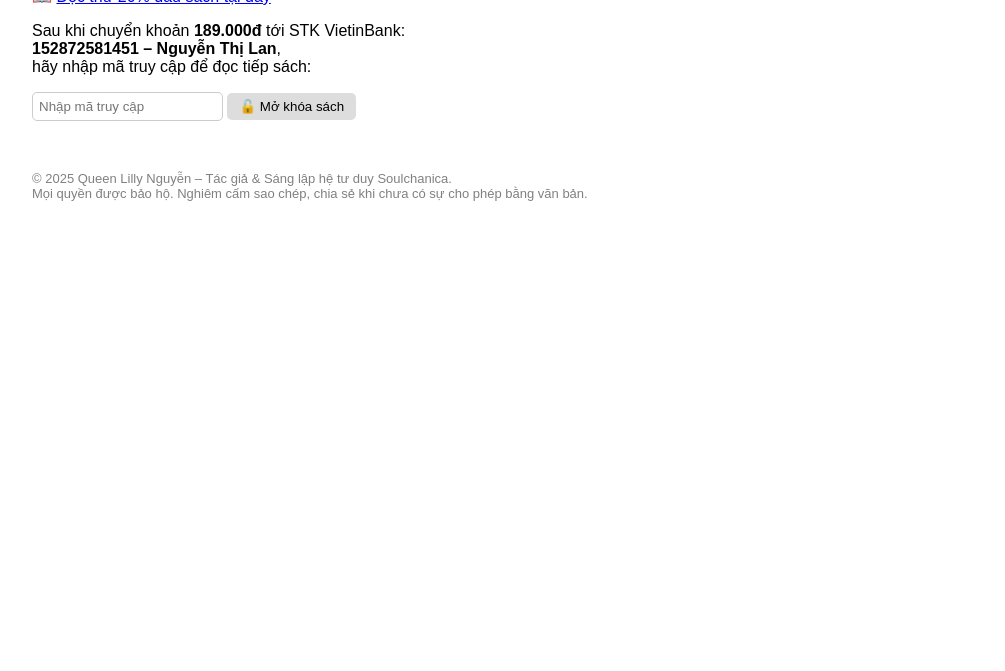
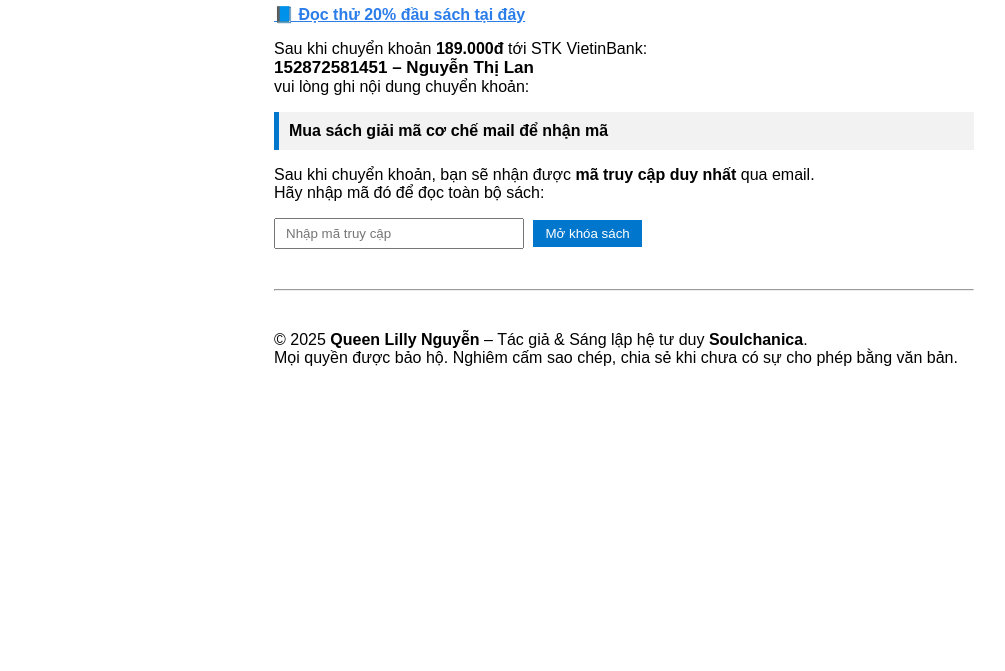
Before and after one commit to Queenlillynguyen/queenlillynguyen.github.io, a plain HTML site: page index.html in a window 1280 px wide. Shown: the part 129-800 px from the top of the page, without its empty margins (16-1021 px from the left). Drawn offline with Linux system fonts and the light colour scheme.

Commit message:
Update index.html

```diff
--- a/index.html
+++ b/index.html
@@ -1,47 +1,42 @@
-<!DOCTYPE html>
+https://docs.google.com/document/d/1D238f2gK9ANJWAMYVLmBzH9vA0qoxSL-/edit?usp=drivesdk&usp=embed_facebook
+v<!DOCTYPE html>
 <html lang="vi">
 <head>
   <meta charset="UTF-8">
-  <title>Sách: Giải mã Cơ Chế Tâm Lý và Tái Thiết Tư Duy Mới</title>
-  <style>
-    body { font-family: Arial, sans-serif; padding: 40px; }
-    .button { padding: 6px 12px; background-color: #ddd; border: none; border-radius: 5px; cursor: pointer; }
-    input { padding: 6px; border: 1px solid #ccc; border-radius: 5px; }
-  </style>
+  <title>Giải mã Cơ Chế Tâm Lý và Tái Thiết Tư Duy Mới</title>
 </head>
-<body>
+<body style="font-family: Arial, sans-serif; padding: 30px; max-width: 700px; margin: auto;">
 
-  <h2>Sách: <b>Giải mã Cơ Chế Tâm Lý và Tái Thiết Tư Duy Mới</b></h2>
+  <h2>📖 Sách: <span style="color: #222;">Giải mã Cơ Chế Tâm Lý và Tái Thiết Tư Duy Mới</span></h2>
 
-  <p>📖 <a href="https://docs.google.com/document/d/1D238f2gK9ANJWAMYVLmBzH9vA0qoxSL-/edit?usp=drivesdk" target="_blank">Đọc thử 20% đầu sách tại đây</a></p>
+  <p>
+    <a href="https://docs.google.com/document/d/1D238f2gK9ANJWAMYVLmBzH9vA0qoxSL-/edit?usp=drivesdk" target="_blank" style="color: #2b7de9; font-weight: bold;">📘 Đọc thử 20% đầu sách tại đây</a>
+  </p>
 
-  <p>Sau khi chuyển khoản <b>189.000đ</b> tới STK VietinBank:<br>
-  <b>152872581451 – Nguyễn Thị Lan</b>,<br>
-  hãy nhập mã truy cập để đọc tiếp sách:</p>
+  <p>
+    Sau khi chuyển khoản <strong style="font-size: 16px;">189.000đ</strong> tới STK VietinBank:<br>
+    <strong style="font-size: 17px; color: #000;">152872581451 – Nguyễn Thị Lan</strong><br>
+    vui lòng ghi nội dung chuyển khoản:
+  </p>
 
-  <input type="text" id="codeInput" placeholder="Nhập mã truy cập">
-  <button class="button" onclick="unlock()">🔓 Mở khóa sách</button>
+  <p style="background-color: #f2f2f2; padding: 10px; border-left: 5px solid #0077cc; font-weight: bold;">
+    Mua sách giải mã cơ chế mail để nhận mã
+  </p>
 
-  <div id="fullLink" style="display:none; margin-top:20px;">
-    ✅ Truy cập sách đầy đủ tại đây:<br>
-    <a href="https://docs.google.com/document/d/1fyWDkIpTwsiIpMlhgqI2sncwqn4bshwl/edit?usp=drivesdk" target="_blank">👉 Toàn bộ nội dung sách</a>
-  </div>
+  <p>
+    Sau khi chuyển khoản, bạn sẽ nhận được <strong>mã truy cập duy nhất</strong> qua email.<br>
+    Hãy nhập mã đó để đọc toàn bộ sách:
+  </p>
 
-  <p style="margin-top:50px; font-size: 13px; color: gray;">
-    © 2025 Queen Lilly Nguyễn – Tác giả & Sáng lập hệ tư duy Soulchanica.<br>
+  <input type="text" placeholder="Nhập mã truy cập" style="padding: 6px 10px; width: 250px;">
+  <button style="padding: 6px 12px; margin-left: 5px; background-color: #0077cc; color: white; border: none;">Mở khóa sách</button>
+
+  <hr style="margin: 40px 0;">
+
+  <p>
+    © 2025 <strong>Queen Lilly Nguyễn</strong> – Tác giả & Sáng lập hệ tư duy <strong>Soulchanica</strong>.<br>
     Mọi quyền được bảo hộ. Nghiêm cấm sao chép, chia sẻ khi chưa có sự cho phép bằng văn bản.
   </p>
 
-  <script>
-    function unlock() {
-      const code = document.getElementById("codeInput").value.trim();
-      if (code === "PHONGNGUYETTHE98") {
-        document.getElementById("fullLink").style.display = "block";
-      } else {
-        alert("Sai mã truy cập. Vui lòng kiểm tra lại!");
-      }
-    }
-  </script>
-
 </body>
 </html>
```
